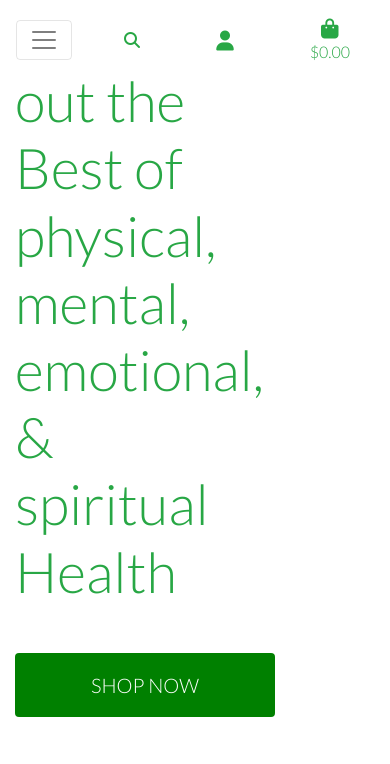
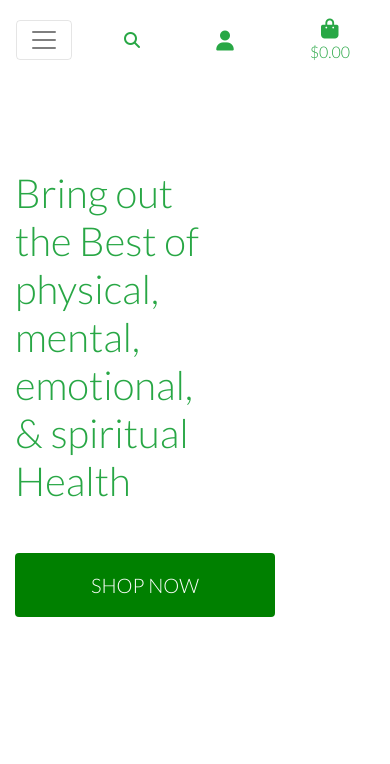
Before and after one commit to Code-Institute-Submissions/wujiaan2022-Sattvic-Food, a Django app: page / in a window 390 px wide. Shown: the top 764 px of the page. Run offline with Django 3.2, Linux system fonts and the light colour scheme; some libraries are stand-ins or nearby versions.

Commit message:
fixed media querry error

```diff
--- a/home/templates/home/index.html
+++ b/home/templates/home/index.html
@@ -12,10 +12,10 @@
 {% block content %}
     <div class="container h-100">
         <div class="row h-100">
-            <div class="col-7 col-md-6 my-auto">
-                <h3 class="display-4 text-success">
+            <div class="col-7 col-md-6 text-box">
+                <h1 class="text-success">
                     Bring out the Best of physical, mental, emotional, & spiritual Health
-                </h3>
+                </h1>
                 <div class="my-5">
                     <h4>
                         <a href="" class="shop-now-button btn btn-lg rounded text-uppercase py-3">
--- a/static/css/base.css
+++ b/static/css/base.css
@@ -7,6 +7,9 @@ body {
     font-family: 'Lato';
 }
 
+.text-box {
+    margin-top: 20vh;
+}
 
 /* from Bulma */
 .icon {
@@ -24,6 +27,13 @@ body {
 .icon-text:focus{
     color: orange;
 }
+
+.navbar-toggler-icon:hover,
+.navbar-toggler-icon:active,
+.navbar-toggler-icon:focus{
+    background-color: orange;
+}
+
 
 .logo-font {
     text-transform: uppercase;
@@ -84,7 +94,7 @@ body {
     }
 
     .navbar-toggler{
-        padding: 1px;
+        padding: 0;
     }
 
     i {
```
